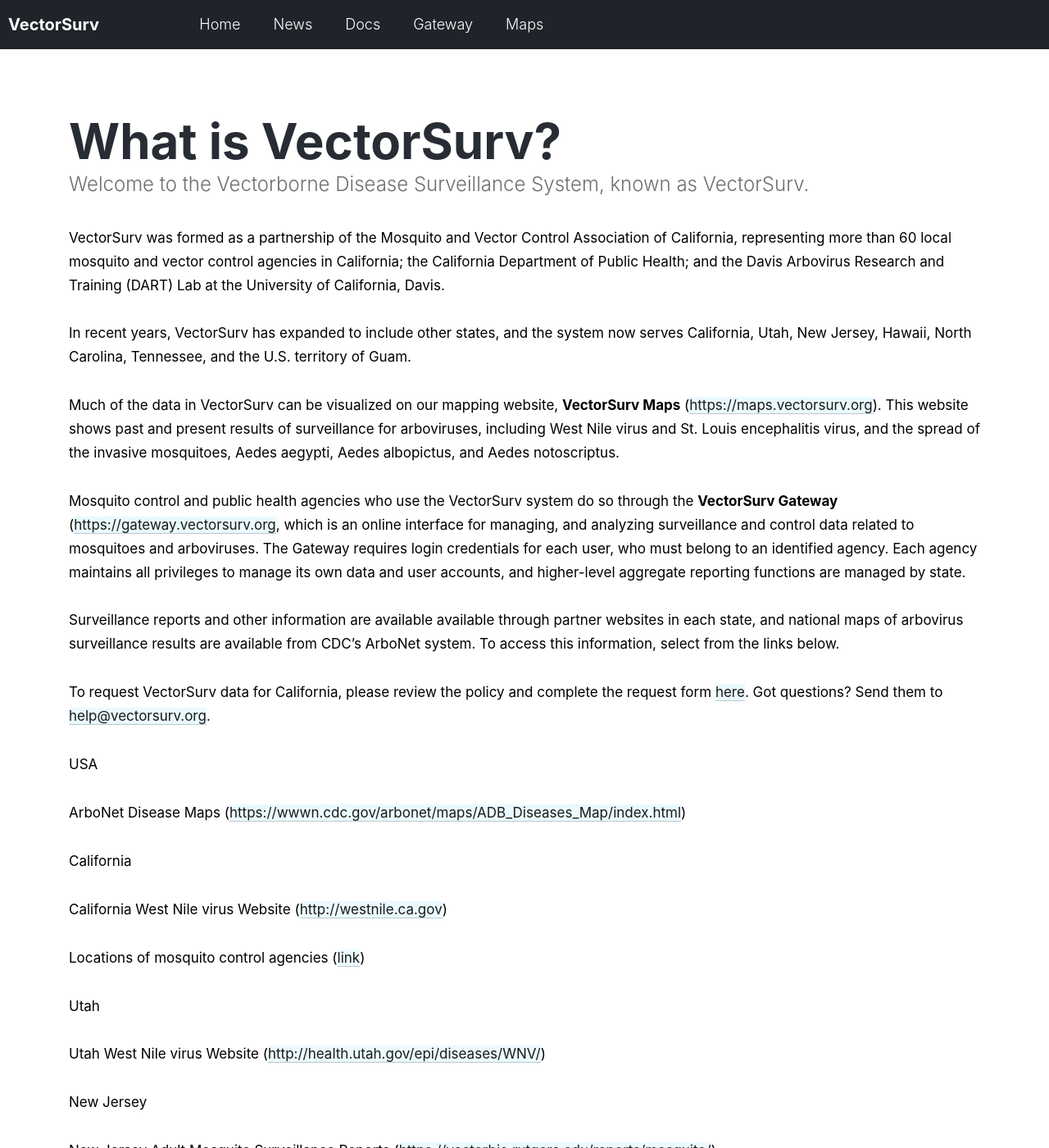
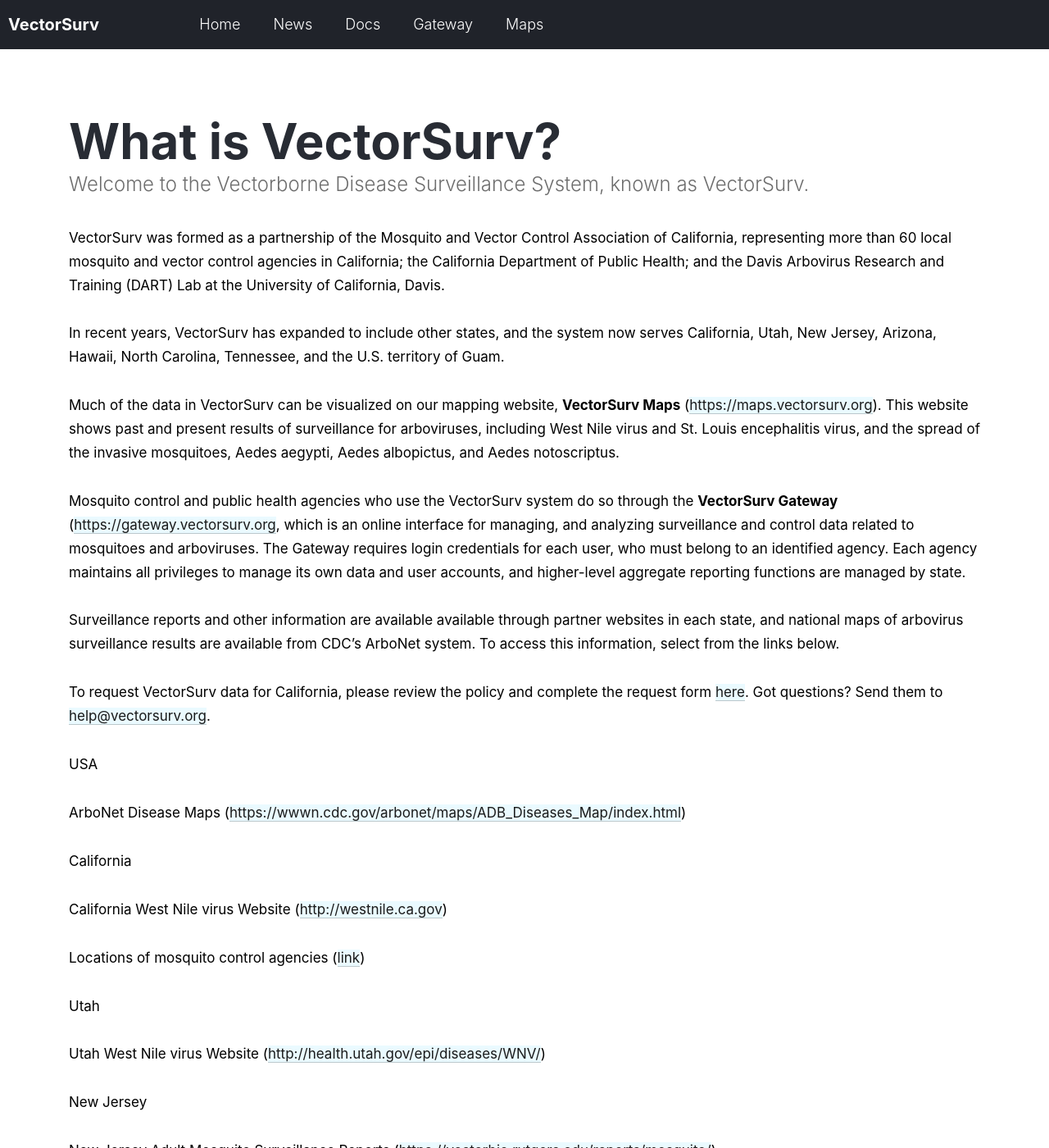
Before and after one commit to tlvaldepena/vectorsurv.org, a Jekyll site: the page built from index.md, in a window 1280 px wide and 1400 px high. Shown: the whole window at 82% size. Built offline with Jekyll 4.4.1, drawn with Linux system fonts in a browser that asks for light colours; some of the changed text lies outside the part shown.

Commit message:
Update index.md

```diff
--- a/index.md
+++ b/index.md
@@ -6,7 +6,7 @@
 
 VectorSurv was formed as a partnership of the Mosquito and Vector Control Association of California, representing more than 60 local mosquito and vector control agencies in California; the California Department of Public Health; and the Davis Arbovirus Research and Training (DART) Lab at the University of California, Davis.
 
-In recent years, VectorSurv has expanded to include other states, and the system now serves California, Utah, New Jersey, Hawaii, North Carolina, Tennessee, and the U.S. territory of Guam.
+In recent years, VectorSurv has expanded to include other states, and the system now serves California, Utah, New Jersey, Arizona, Hawaii, North Carolina, Tennessee, and the U.S. territory of Guam.
 
 Much of the data in VectorSurv can be visualized on our mapping website, **VectorSurv Maps** ([https://maps.vectorsurv.org](https://maps.vectorsurv.org)). This website shows past and present results of surveillance for arboviruses, including West Nile virus and St. Louis encephalitis virus, and the spread of the invasive mosquitoes, Aedes aegypti, Aedes albopictus, and Aedes notoscriptus.
 
@@ -33,3 +33,7 @@
 New Jersey
 
 New Jersey Adult Mosquito Surveillance Reports ([https://vectorbio.rutgers.edu/reports/mosquito/](https://vectorbio.rutgers.edu/reports/mosquito/))
+
+Arizona
+
+Arizona Department of Health Services ([https://www.azdhs.gov/preparedness/epidemiology-disease-control/mosquito-borne/](https://www.azdhs.gov/preparedness/epidemiology-disease-control/mosquito-borne/))
```
